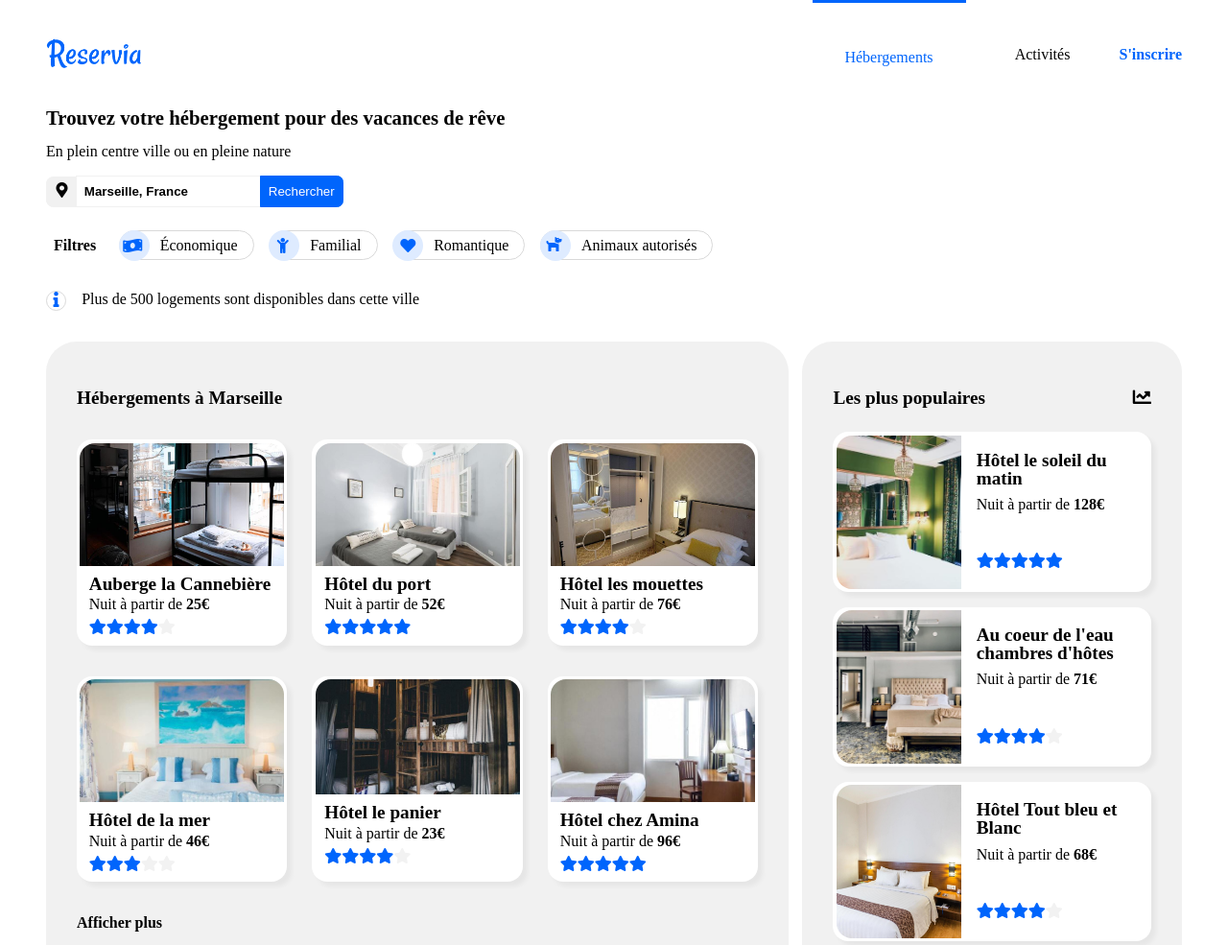
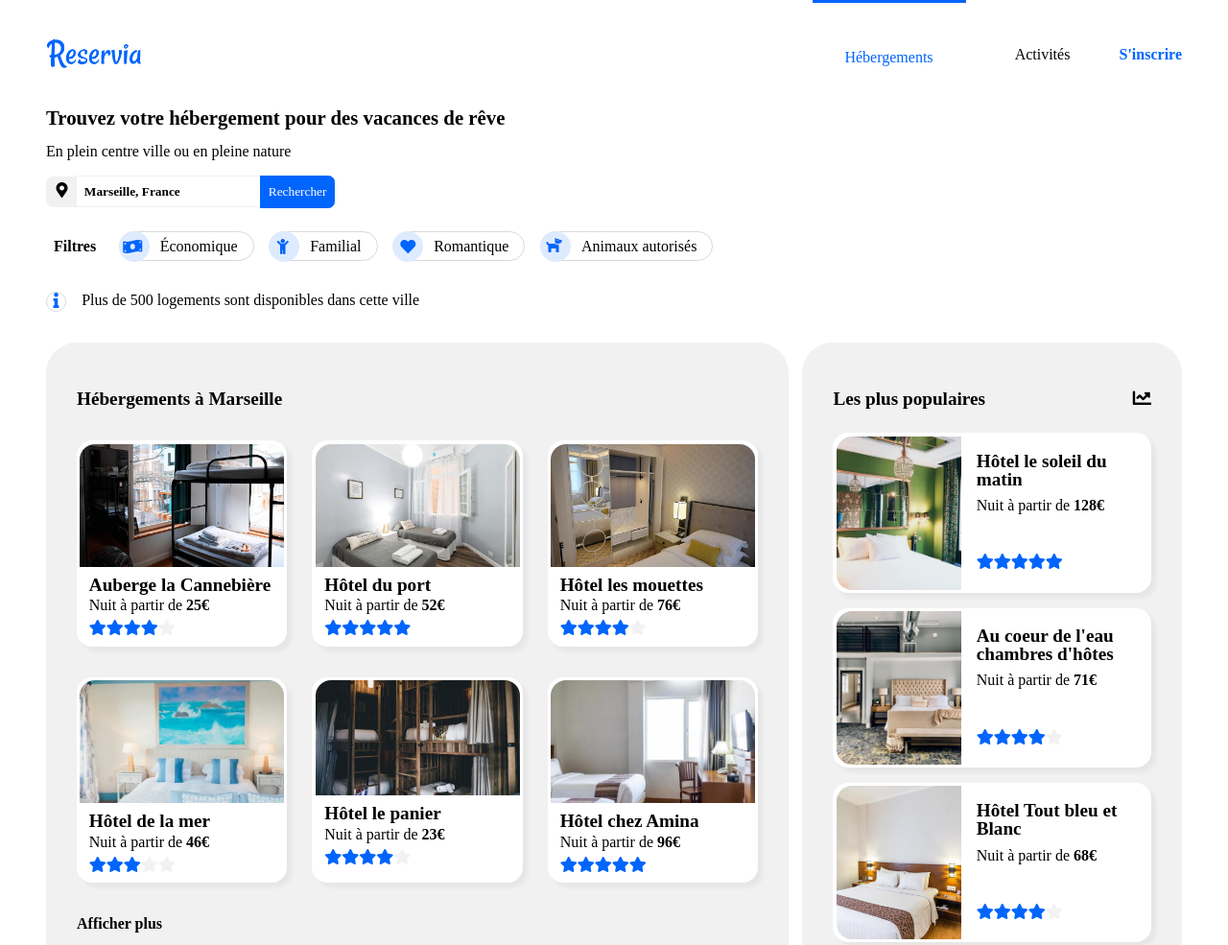
Before and after one commit to Jimmyhlr/JimmyHeller_2_19042021, a plain HTML site: page index.html in a window 1280 px wide. Shown: the top 985 px of the page at 96% size. Drawn offline with Linux system fonts and the light colour scheme; a web font is replaced by a local one.

Commit message:
Changement de la police du menu de recherche (Railway)

```diff
--- a/style.css
+++ b/style.css
@@ -306,6 +306,7 @@ a:link
 
 .rechercher
 {
+    font-family: Railway-Medium;
     color: white;
     background-color: #0065fc;
     border: 0.1em solid #0065fa;
@@ -330,6 +331,7 @@ a:link
         opacity: 1;
         font-weight: bolder;
         color: black;
+        font-family: Railway-Medium;
     }
 
 .logo_rechercher
```
